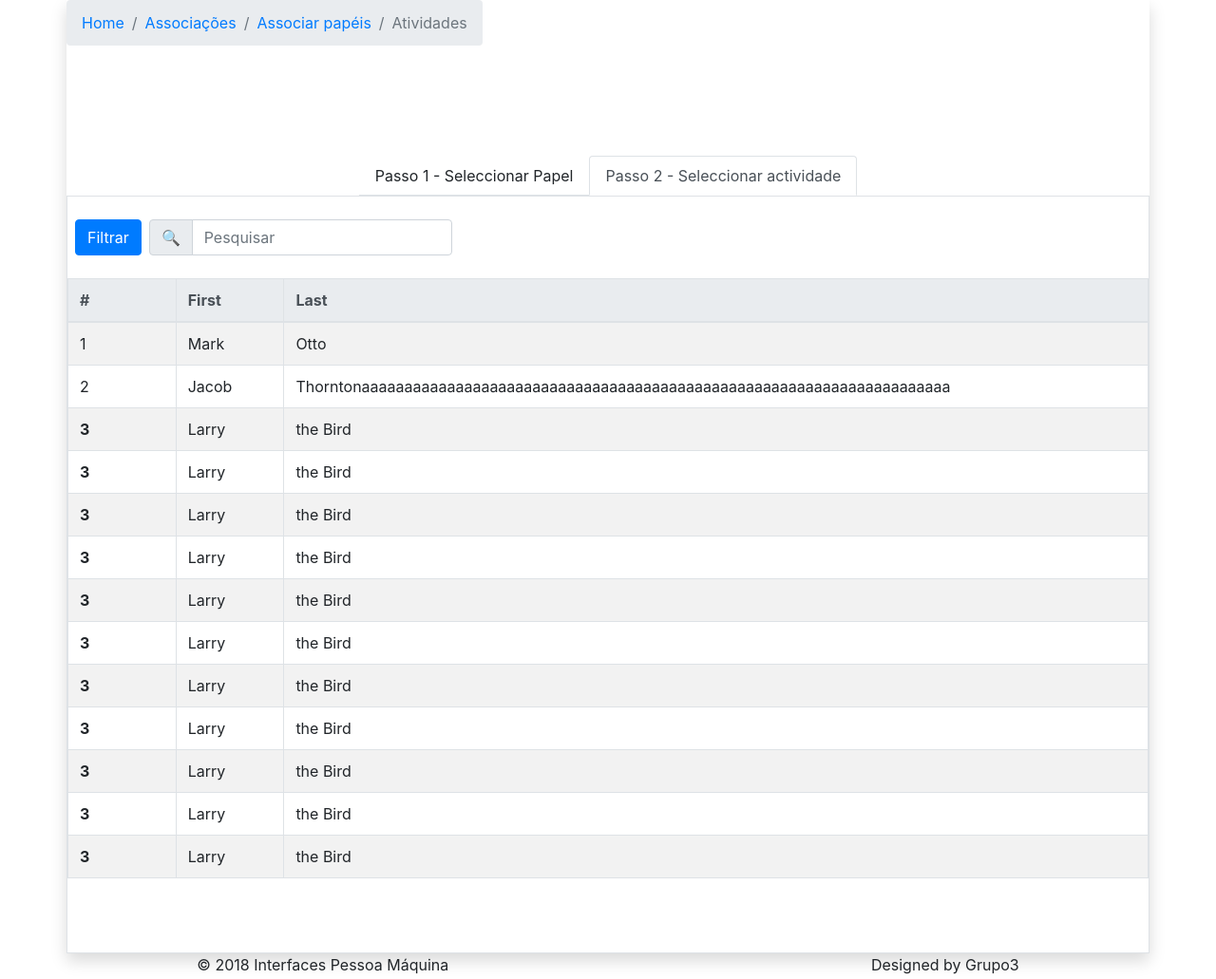
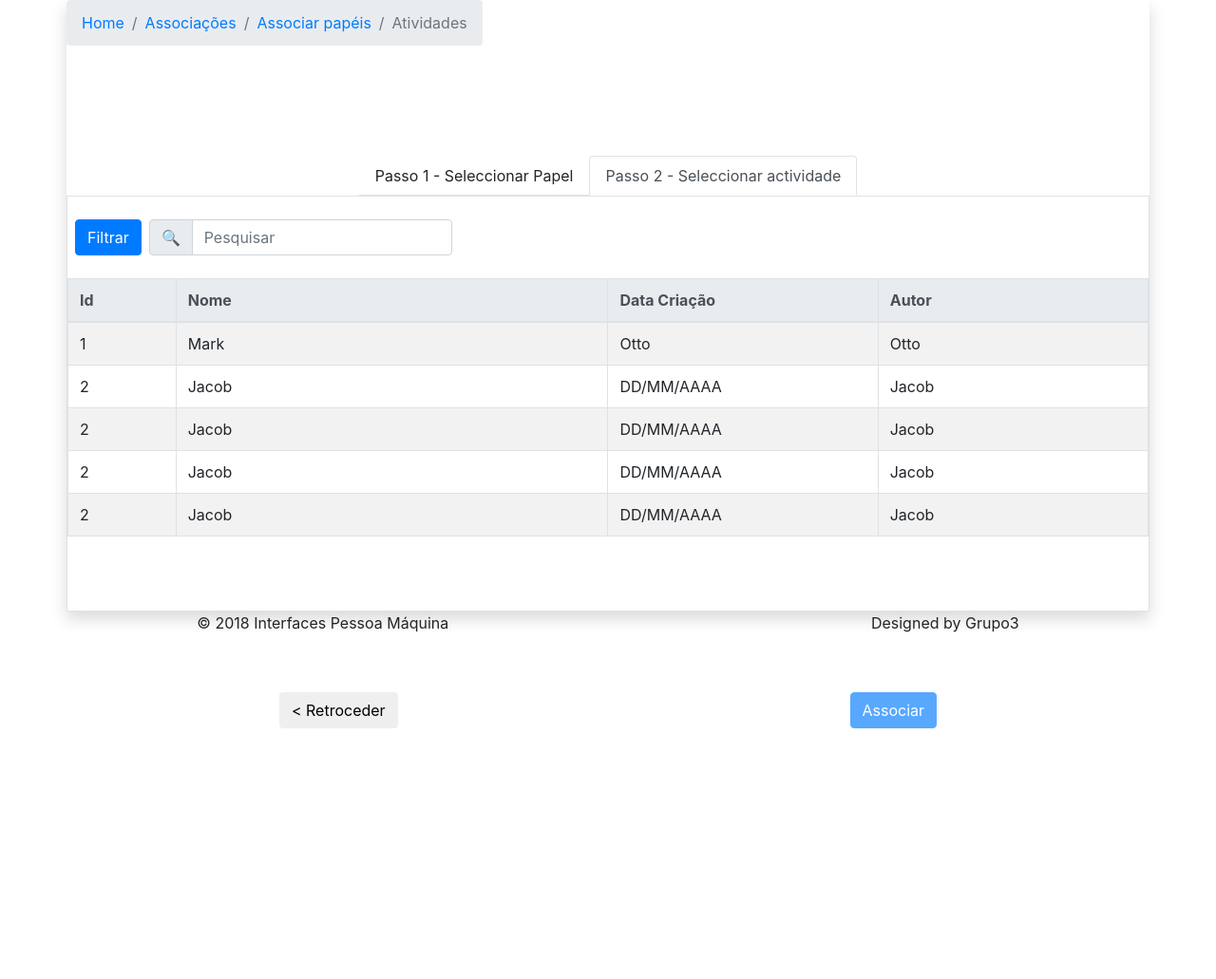
Before and after one commit to dedeu99/IPM, a plain HTML site: page associarPapeisAtividades_atividades.html in a window 1280 px wide. Shown: the top 1031 px of the page at 95% size. After the commit the page ends 800 px from the top, so only its background shows below. Drawn offline with nearby package versions, Linux system fonts and the light colour scheme.

Commit message:
passar ficheiros para o diogo

```diff
--- a/associarPapeisAtividades_atividades.html
+++ b/associarPapeisAtividades_atividades.html
@@ -47,13 +47,14 @@
 					</div>
 
 					<br>
-					<div style="height:100%;overflow-y:scroll;overflow: auto;white-space: nowrap;">
+					<div style="height:100%;overflow-y:scroll;overflow: auto;white-space: nowrap;" class=" w-100">
 						<table  class="table table-striped table-bordered table-hover">
 							<thead class="thead-light align-items-center">
 								<tr>
-									<th style="width: 10%">#</th>
-									<th style="width: 10%">First</th>
-									<th style="width: 80%">Last</th>
+									<th style="width: 10%">Id</th>
+									<th style="width: 40%">Nome</th>
+									<th style="width: 25%">Data Criação</th>
+									<th style="width: 25%">Autor</th>
 								</tr>
 								</tr>
 							</thead>
@@ -62,66 +63,30 @@
 							      <td >1</td>
 							      <td>Mark</td>
 							      <td>Otto</td>
+							      <td>Otto</td>
 							    </tr>
 							    <tr id="row2" onclick="atividadesGridClicked('row2')">
 							      <td >2</td>
 							      <td>Jacob</td>
-							      <td>Thorntonaaaaaaaaaaaaaaaaaaaaaaaaaaaaaaaaaaaaaaaaaaaaaaaaaaaaaaaaaaaaaaaaaaaaa</td>
+							      <td>DD/MM/AAAA</td>
+							      <td>Jacob</td>
+							    </tr><tr id="row3" onclick="atividadesGridClicked('row3')">
+							      <td >2</td>
+							      <td>Jacob</td>
+							      <td>DD/MM/AAAA</td>
+							      <td>Jacob</td>
 							    </tr>
-							    <tr>
-							      <th scope="row">3</th>
-							      <td>Larry</td>
-							      <td>the Bird</td>
+							    <tr id="row4" onclick="atividadesGridClicked('row4')">
+							      <td >2</td>
+							      <td>Jacob</td>
+							      <td>DD/MM/AAAA</td>
+							      <td>Jacob</td>
 							    </tr>
-							    <tr>
-							      <th scope="row">3</th>
-							      <td>Larry</td>
-							      <td>the Bird</td>
-							    </tr>
-							    <tr>
-							      <th scope="row">3</th>
-							      <td>Larry</td>
-							      <td>the Bird</td>
-							    </tr>
-							    <tr>
-							      <th scope="row">3</th>
-							      <td>Larry</td>
-							      <td>the Bird</td>
-							    </tr>
-							    <tr>
-							      <th scope="row">3</th>
-							      <td>Larry</td>
-							      <td>the Bird</td>
-							    </tr>
-							    <tr>
-							      <th scope="row">3</th>
-							      <td>Larry</td>
-							      <td>the Bird</td>
-							    </tr>
-							    <tr>
-							      <th scope="row">3</th>
-							      <td>Larry</td>
-							      <td>the Bird</td>
-							    </tr>
-							    <tr>
-							      <th scope="row">3</th>
-							      <td>Larry</td>
-							      <td>the Bird</td>
-							    </tr>
-							    <tr>
-							      <th scope="row">3</th>
-							      <td>Larry</td>
-							      <td>the Bird</td>
-							    </tr>
-							    <tr>
-							      <th scope="row">3</th>
-							      <td>Larry</td>
-							      <td>the Bird</td>
-							    </tr>
-							    <tr>
-							      <th scope="row">3</th>
-							      <td>Larry</td>
-							      <td>the Bird</td>
+							    <tr id="row5" onclick="atividadesGridClicked('row5')">
+							      <td >2</td>
+							      <td>Jacob</td>
+							      <td>DD/MM/AAAA</td>
+							      <td>Jacob</td>
 							    </tr>
 							</tbody>
 						</table>
```
